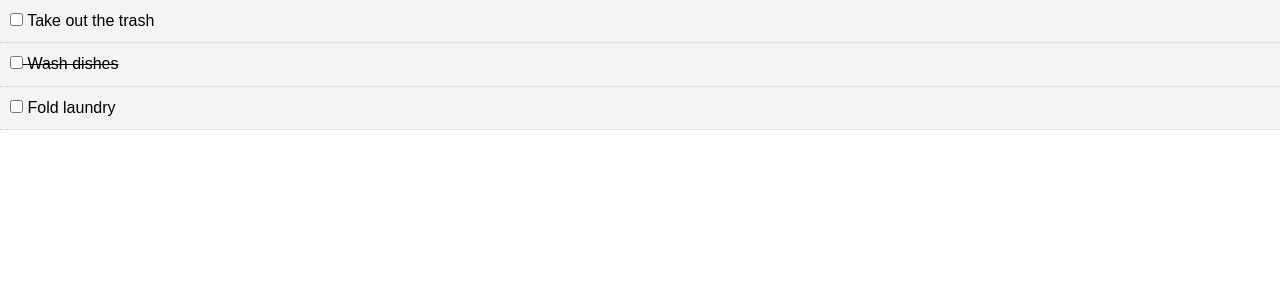
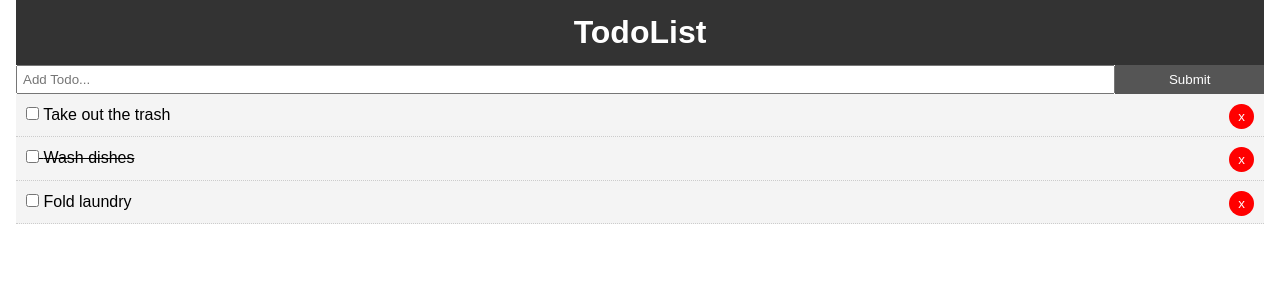
Before and after one commit to 716green/react_crash_todo, a React (Create React App) app: page / in a window 1280 px wide. Shown: the top 300 px of the page. Built offline with nearby package versions, Linux system fonts and the light colour scheme.

Commit message:
added actual functionality

```diff
--- a/src/App.css
+++ b/src/App.css
@@ -13,3 +13,20 @@
   color: #333;
   text-decoration: none;
 }
+
+.container {
+  padding: 0 1rem;
+}
+
+.btn {
+  display: inline-block;
+  border: none;
+  background: #555;
+  color: #fff;
+  padding: 7px 20px;
+  cursor: pointer;
+}
+
+.btn:hover {
+  background: #666;
+}
--- a/src/App.js
+++ b/src/App.js
@@ -1,7 +1,9 @@
 import React, { Component } from 'react'
+import Header from './components/layout/Header'
 import Todos from './components/Todos'
+import AddTodo from './components/AddTodo'
 
-import './App.css';
+import './App.css'
 
 // States
 class App extends Component {
@@ -25,15 +27,42 @@
     ]
   }
 
+  // Toggle Complete
+  markComplete = (id, title) => {
+    this.setState({
+      todos: this.state.todos.map(todo => {
+        if (todo.id === id) {
+          todo.completed = !todo.completed
+        }
+        return todo
+      })
+    })
+  }
+
+  // Delete Todo
+  delTodo = id => {
+    this.setState({
+      todos: [...this.state.todos.filter(todo => todo.id !== id)]
+    })
+  }
+
   // Component which calls to Todos component
-  render() {
+  render () {
     console.log(this.state.todos)
     return (
-      <div className="App">
-        <Todos todos={this.state.todos}/>
+      <div className='App'>
+        <div className='container'>
+          <Header />
+          <AddTodo />
+          <Todos
+            todos={this.state.todos}
+            markComplete={this.markComplete}
+            delTodo={this.delTodo}
+          />
+        </div>
       </div>
     )
   }
 }
 
-export default App;
+export default App
--- /dev/null
+++ b/src/components/AddTodo.js
@@ -0,0 +1,33 @@
+import React, { Component } from 'react'
+
+export class AddTodo extends Component {
+    // State (component level state)
+    state = {
+        title: ''
+    }
+
+    onChange = (e) => this.setState({ title: e.target.value });
+
+
+  render () {
+    return (
+      <form style={{ display: 'flex' }}>
+        <input type='text'
+        name='title'
+        style={{ flex: '10', padding: '5px' }}
+        placeholder="Add Todo..."
+        value={this.state.title}
+        onChange={this.onChange}
+        />
+        <input
+          type='submit'
+          value='Submit'
+          className='btn'
+          style={{ flex: '1' }}
+        />
+      </form>
+    )
+  }
+}
+
+export default AddTodo
--- a/src/components/TodoItem.js
+++ b/src/components/TodoItem.js
@@ -14,18 +14,18 @@
     }
 
 markComplete = (e) => {
-  console.log(this.props)
+  //console.log(this.props)
 }
-
-
-
   render () {
+    const { id, title } = this.props.todo;
     // uses events with checkboxes
     return (
       <div style={ this.getStyle() }>
         <p>
-            <input type="checkbox" onChange={this.props.markComplete} /> {' '}
-            { this.props.todo.title }
+            <input type="checkbox" onChange={this.props.markComplete.bind( this,id )} /> {' '}
+            { title }
+            {/* DELETE BUTTON (and JSX comment) */}
+            <button onClick={this.props.delTodo.bind(this, id)} style={btnStyle}>x</button>
         </p>
       </div>
     )
@@ -37,4 +37,14 @@
     todo: PropTypes.object.isRequired
 }
 
+const btnStyle = {
+  background: '#ff0000',
+  color: '#fff',
+  border: 'none',
+  padding: '5px 9px',
+  borderRadius: '50%',
+  cursor: 'pointer',
+  float: 'right'
+}
+
 export default TodoItem
--- a/src/components/Todos.js
+++ b/src/components/Todos.js
@@ -4,15 +4,9 @@
 
 // Todo Component which calls to TodoItem component
 class Todos extends Component {
-  markComplete = () => {
-    console.log(`${'PLACEHOLDER'} Marked Complete`)
-  }
-
-
   render () {
-    console.log(this.props.todos)
     return this.props.todos.map((todo) => (
-    <TodoItem key={todo.id} todo={todo} markComplete= {this.markComplete} />
+    <TodoItem key={todo.id} todo={todo} markComplete= {this.props.markComplete} delTodo={this.props.delTodo} />
     ))
   }
 }
--- /dev/null
+++ b/src/components/layout/Header.js
@@ -0,0 +1,18 @@
+import React from 'react'
+
+function Header () {
+  return (
+    <header style={headerStyle}>
+      <h1>TodoList</h1>
+    </header>
+  )
+}
+
+const headerStyle = {
+  background: '#333',
+  color: '#fff',
+  textAlign: 'center',
+  padding: '10px'
+}
+
+export default Header;
```
